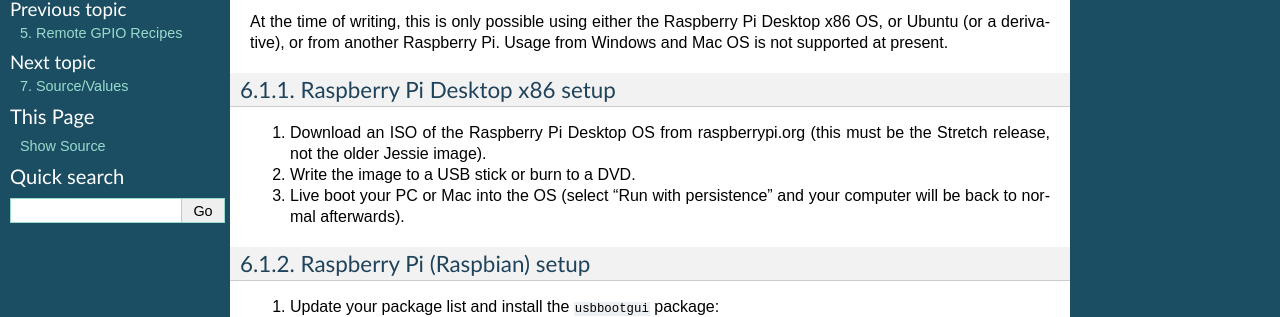
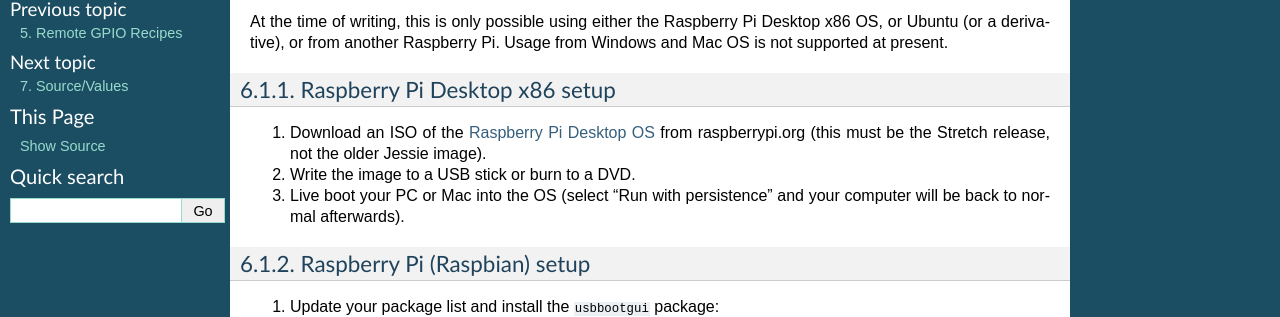
Before and after one commit to gpiozero/gpiozero, a Sphinx documentation site: the page built from docs/pi_zero_otg.rst, in a window 1280 px wide and 900 px high. Shown: the part 294-611 px from the top of the window. Built offline with Sphinx 7.4.7, drawn with Linux system fonts in a browser that asks for light colours; some of the changed text lies outside the part shown.

Commit message:
Add/fix docs links

```diff
--- a/docs/pi_zero_otg.rst
+++ b/docs/pi_zero_otg.rst
@@ -22,7 +22,7 @@
 Raspberry Pi Desktop x86 setup
 ------------------------------
 
-1. Download an ISO of the Raspberry Pi Desktop OS from raspberrypi.org (this
+1. Download an ISO of the `Raspberry Pi Desktop OS`_ from raspberrypi.org (this
    must be the Stretch release, not the older Jessie image).
 
 2. Write the image to a USB stick or burn to a DVD.
```
Also changed, not shown: other parts of docs/pi_zero_otg.rst (+2 -1 lines).
